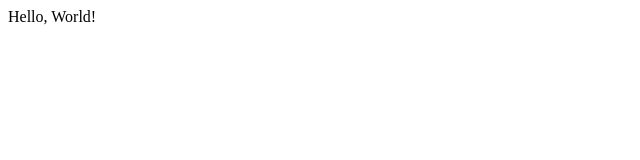
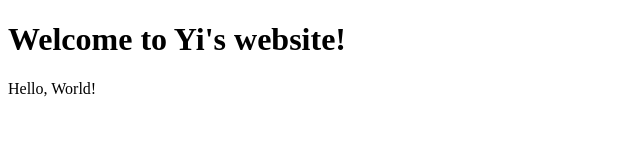
Before and after one commit to yiwang-749/yiwang-749.github.io, a plain HTML site: page index.html in a window 1280 px wide. Shown: the whole page, without its empty margins (0-640 px from the left). Drawn offline with Linux system fonts and the light colour scheme.

Commit message:
add heading

```diff
--- a/index.html
+++ b/index.html
@@ -2,9 +2,12 @@
  <html>
 <head>
 <meta charset="utf-8">
-<title>Hello, World!</title>
+<title>Yi Wang</title>
 </head>
 <body>
+<header>
+  <h1>Welcome to Yi's website!</h1>
+</header>
 Hello, World!
 </body>
  </html>
```
